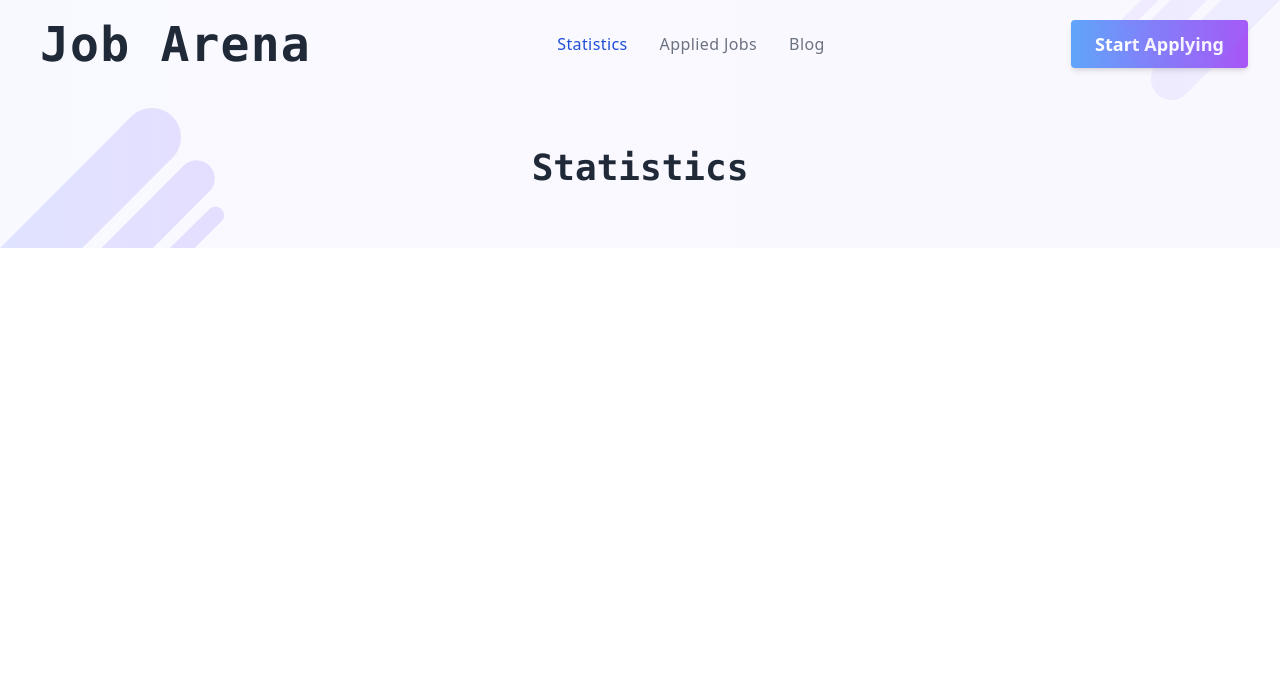
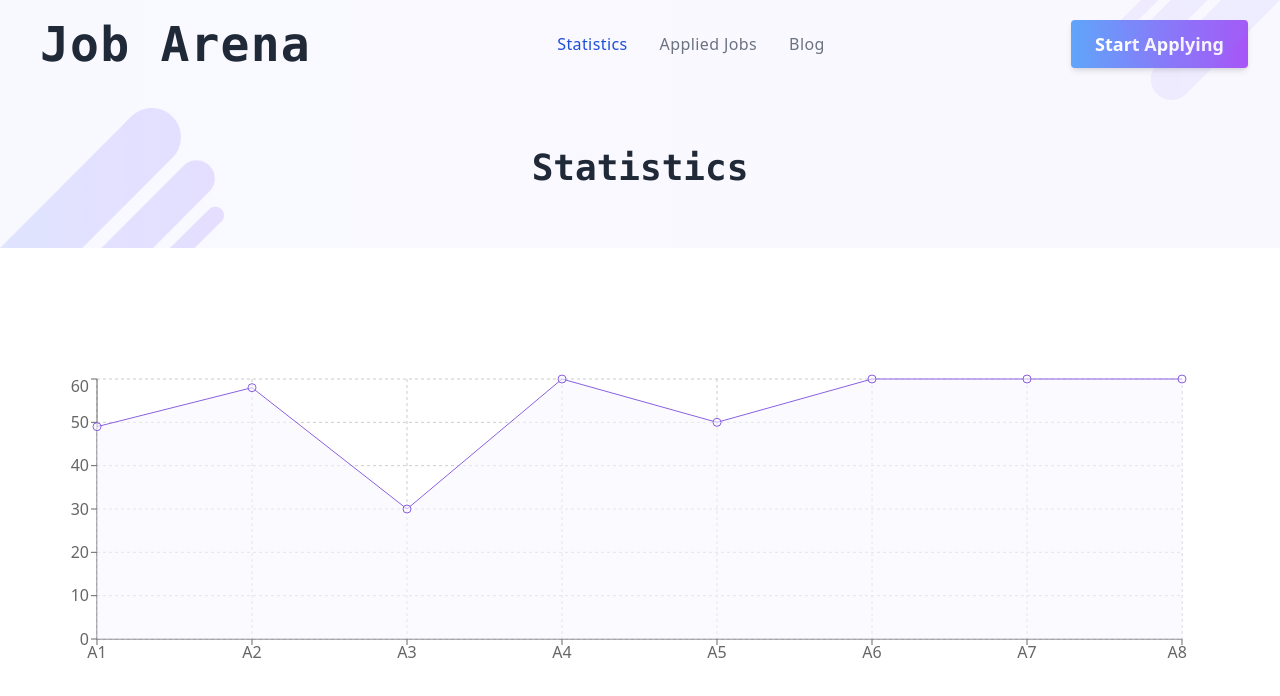
Before and after one commit to imnahmed17/Job-Arena-with-React, a React (Vite) app: page /statistics in a window 1280 px wide. Shown: the top 696 px of the page. Built offline with nearby package versions, Linux system fonts and the light colour scheme.

Commit message:
statistics page designed and added

```diff
--- a/package.json
+++ b/package.json
@@ -16,6 +16,7 @@
     "react": "^18.2.0",
     "react-dom": "^18.2.0",
     "react-router-dom": "^6.10.0",
+    "recharts": "^2.5.0",
     "sort-by": "^1.2.0"
   },
   "devDependencies": {
--- a/src/components/Statistics/Statistics.jsx
+++ b/src/components/Statistics/Statistics.jsx
@@ -1,11 +1,68 @@
 import React from 'react';
 import Banner2 from '../Banner/Banner2';
+import { AreaChart, Area, XAxis, YAxis, CartesianGrid, Tooltip, ResponsiveContainer } from 'recharts';
 
 const Statistics = () => {
+    const marksArray = [
+        {
+            id: 1,
+            name: 'A1',
+            mark: 49
+        },
+        {
+            id: 2,
+            name: 'A2',
+            mark: 58
+        },
+        {
+            id: 3,
+            name: 'A3',
+            mark: 30
+        },
+        {
+            id: 4,
+            name: 'A4',
+            mark: 60
+        },
+        {
+            id: 5,
+            name: 'A5',
+            mark: 50
+        },
+        {
+            id: 6,
+            name: 'A6',
+            mark: 60
+        },
+        {
+            id: 7,
+            name: 'A7',
+            mark: 60
+        },
+        {
+            id: 8,
+            name: 'A8',
+            mark: 60
+        }
+    ];
+
     return (
         <div>
             <div className='bg-banner'>
                 <Banner2>Statistics</Banner2>
+            </div>
+            <div className='my-container min-h-[calc(100vh-152px)] md:min-h-[calc(100vh-200px)] lg:min-h-[calc(100vh-248px)] flex items-center'>
+                <ResponsiveContainer width='95%' height={300}>
+                    <AreaChart
+                        data={marksArray}
+                    >
+                        <CartesianGrid strokeDasharray='3 3' />
+                        <XAxis dataKey='name' />
+                        <YAxis type='number' domain={[0, 60]} ticks={[0, 10, 20, 30, 40, 50, 60]} />
+                        <Tooltip />
+                        <Area dataKey='mark' stroke="#8a60e0"  fill='#f9f9ff' dot={{stroke: '#8a60e0', strokeWidth: 1, r: 4}} />
+                    </AreaChart>
+                </ResponsiveContainer>
             </div>
         </div>
     );
```
Also changed, not shown: 1 other file (tests, documents, lock files or other folders).
